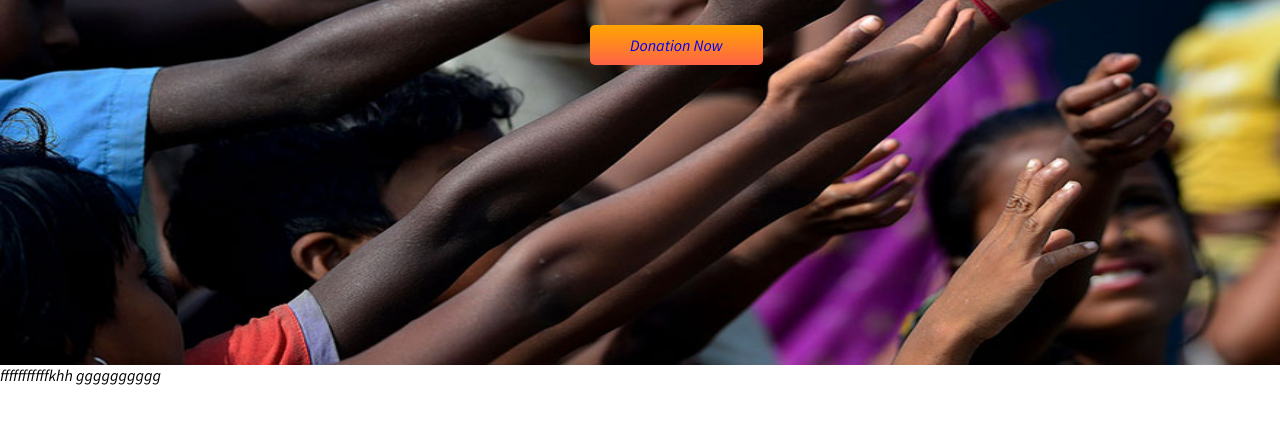
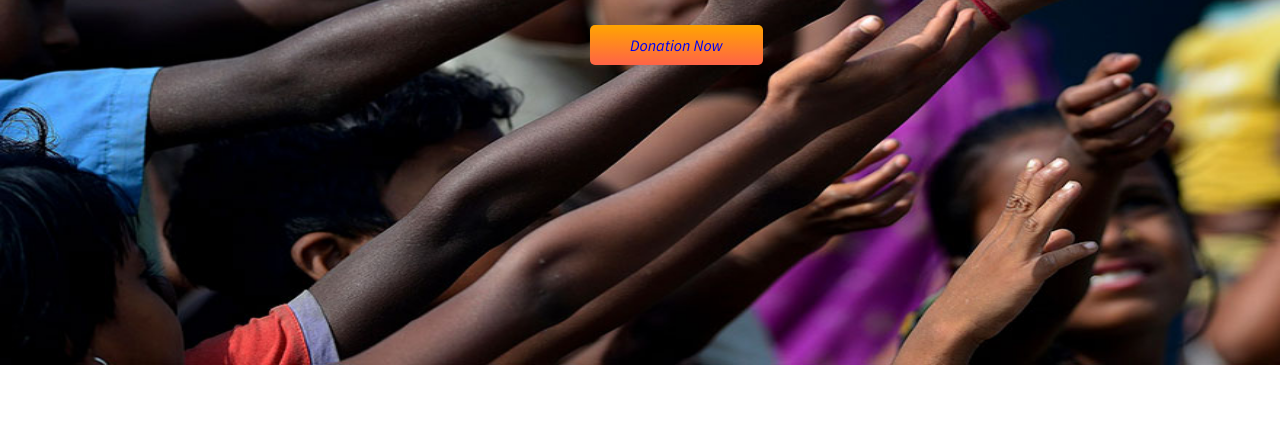
Before and after one commit to shakirmouri/donate-flood-affectedPeople, a plain HTML site: page index.html in a window 1280 px wide. Shown: the part 275-698 px from the top of the page. Drawn offline with Linux system fonts and the light colour scheme.

Commit message:
Submitted

```diff
--- a/index.html
+++ b/index.html
@@ -27,8 +27,7 @@
        </div>
     </section>
     <section class="donate-amount">
-        fffffffffffkhh
-        gggggggggg
+
     </section>
 </body>
 </html>
```
